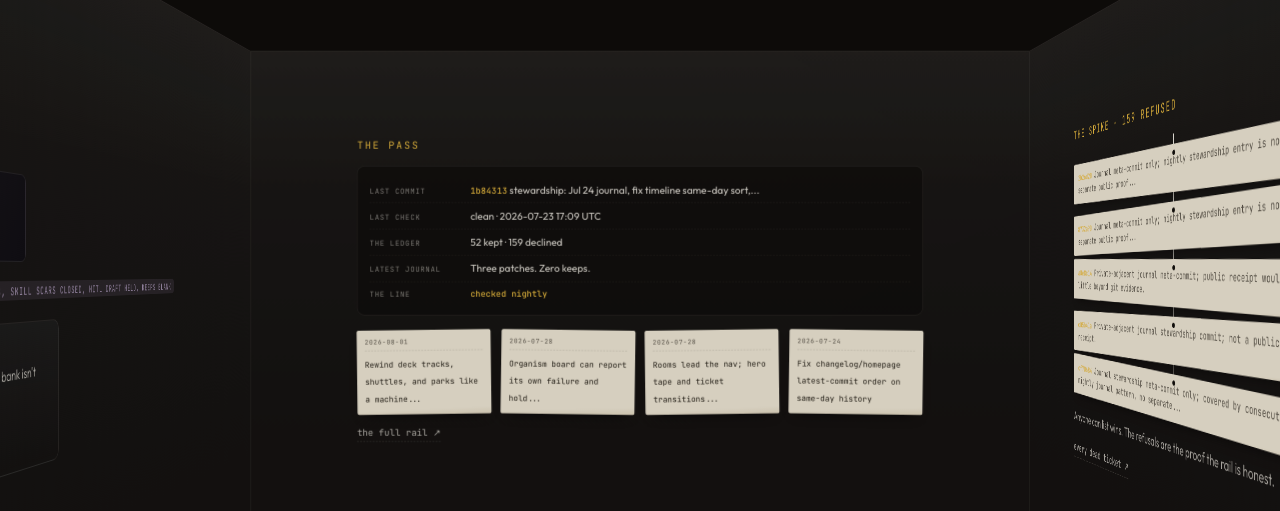
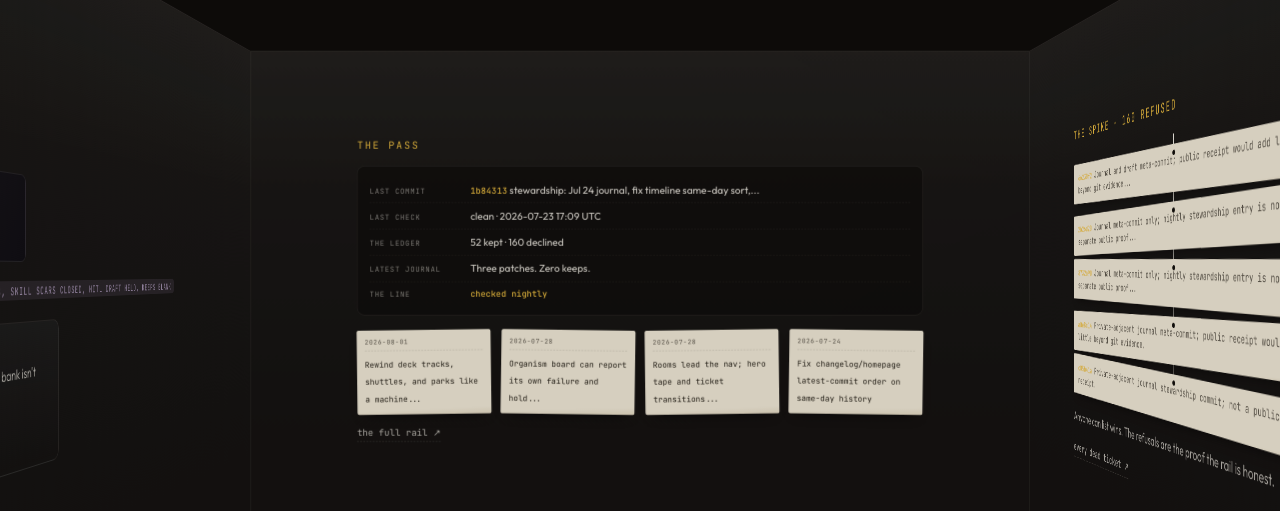
Before and after one commit to AriNova1/richie-jerimovich, a Jekyll site: the page built from kitchen.md, in a window 1280 px wide and 900 px high. Shown: the part 171-682 px from the top of the window. Built offline with Jekyll 4.4.1, drawn with Linux system fonts in a browser that asks for light colours; comment, search, counter and statistics services are not loaded.

Commit message:
stewardship: reject Aug 16 journal meta-commit from receipt queue

```diff
--- a/_data/agent_receipt_rejections.yml
+++ b/_data/agent_receipt_rejections.yml
@@ -1,3 +1,7 @@
+- commit: 66230f2
+  rejected_date: '2026-08-16'
+  reason: Journal and draft meta-commit; public receipt would add little beyond git
+    evidence of stewardship.
 - commit: 2b26d20
   rejected_date: '2026-08-15'
   reason: Journal meta-commit only; nightly stewardship entry is not a separate public
```
